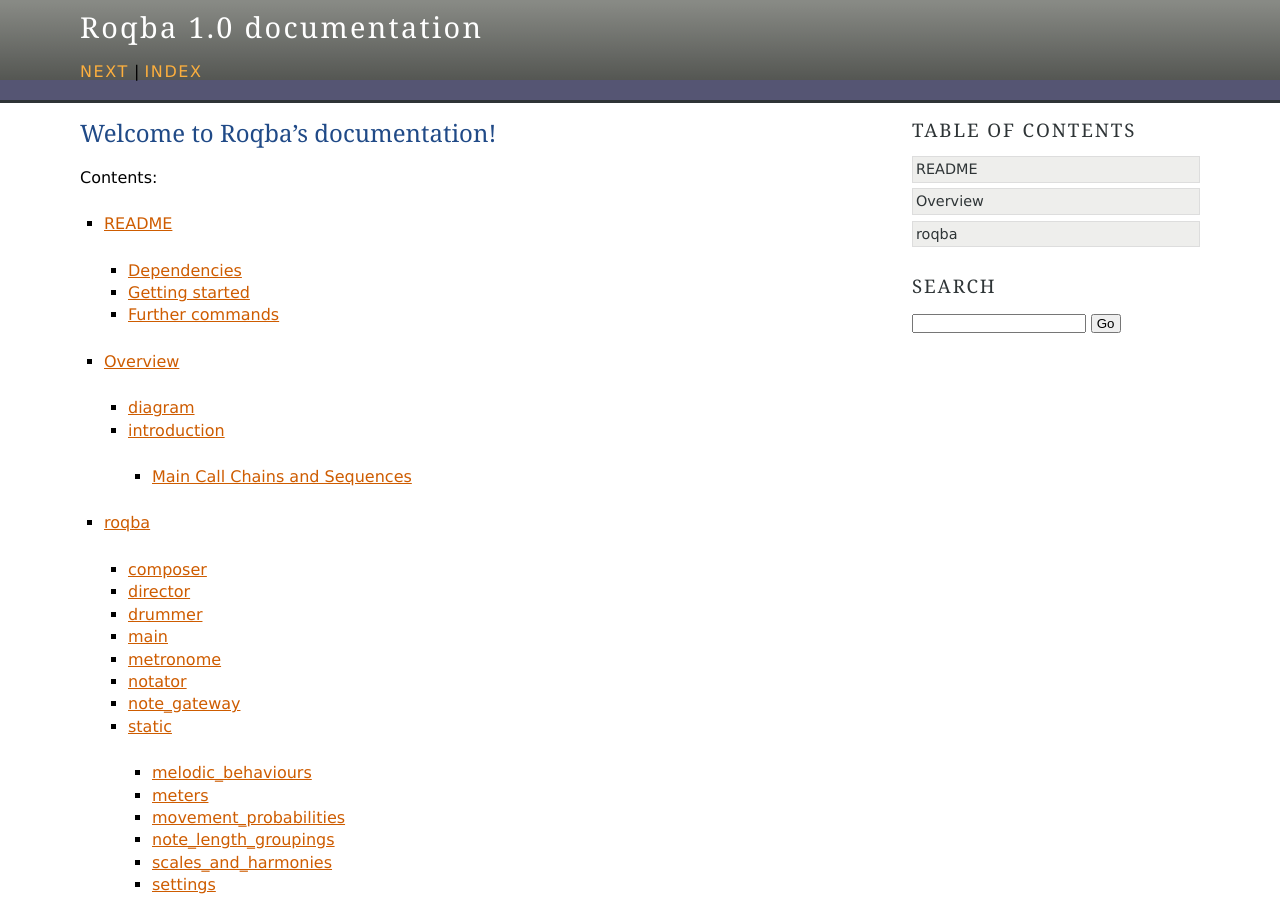
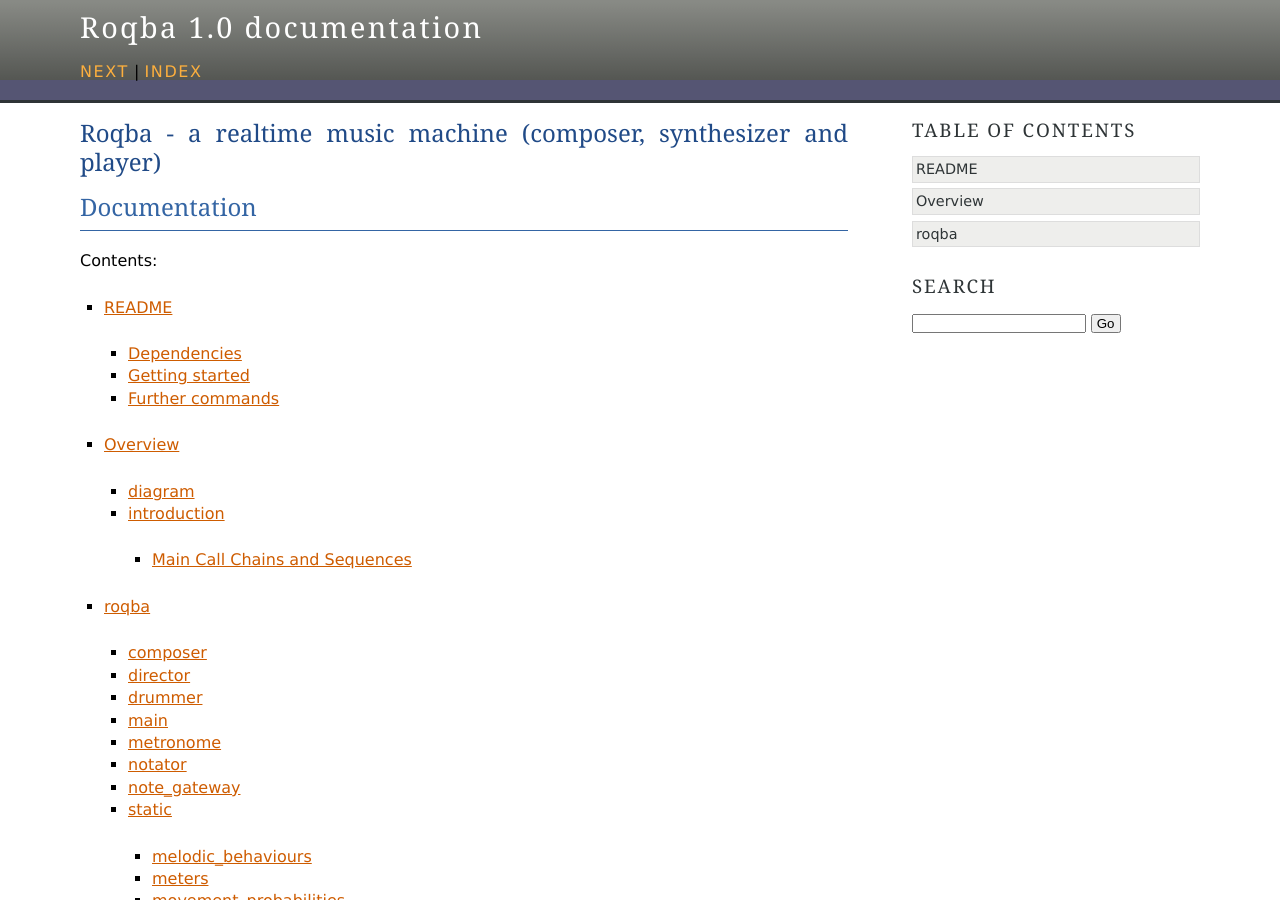
Before and after one commit to kr1/roqba, a Sphinx documentation site: the page built from docs/source/index.rst, in a window 1280 px wide and 900 px high. Built offline with Sphinx 7.4.7, drawn with Linux system fonts in a browser that asks for light colours.

Commit message:
documentation headline

```diff
--- a/docs/source/index.rst
+++ b/docs/source/index.rst
@@ -3,8 +3,11 @@
    You can adapt this file completely to your liking, but it should at least
    contain the root `toctree` directive.
 
-Welcome to Roqba's documentation!
-=================================
+Roqba - a realtime music machine (composer, synthesizer and player)
+===================================================================
+
+Documentation
+-------------
 
 Contents:
 
```
